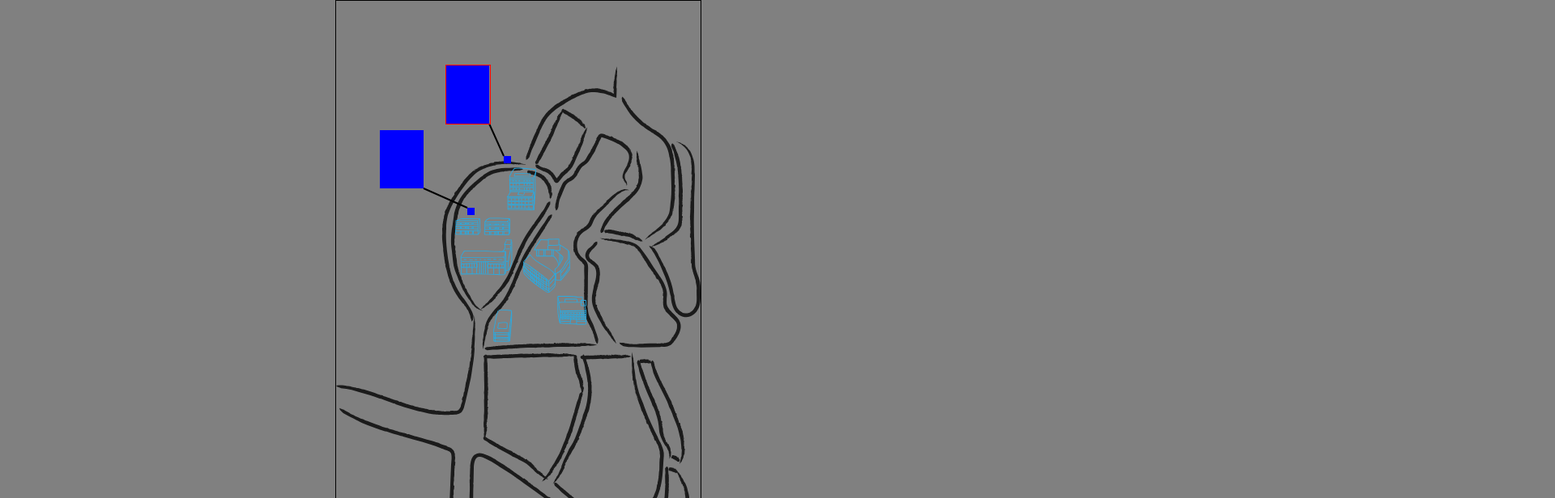
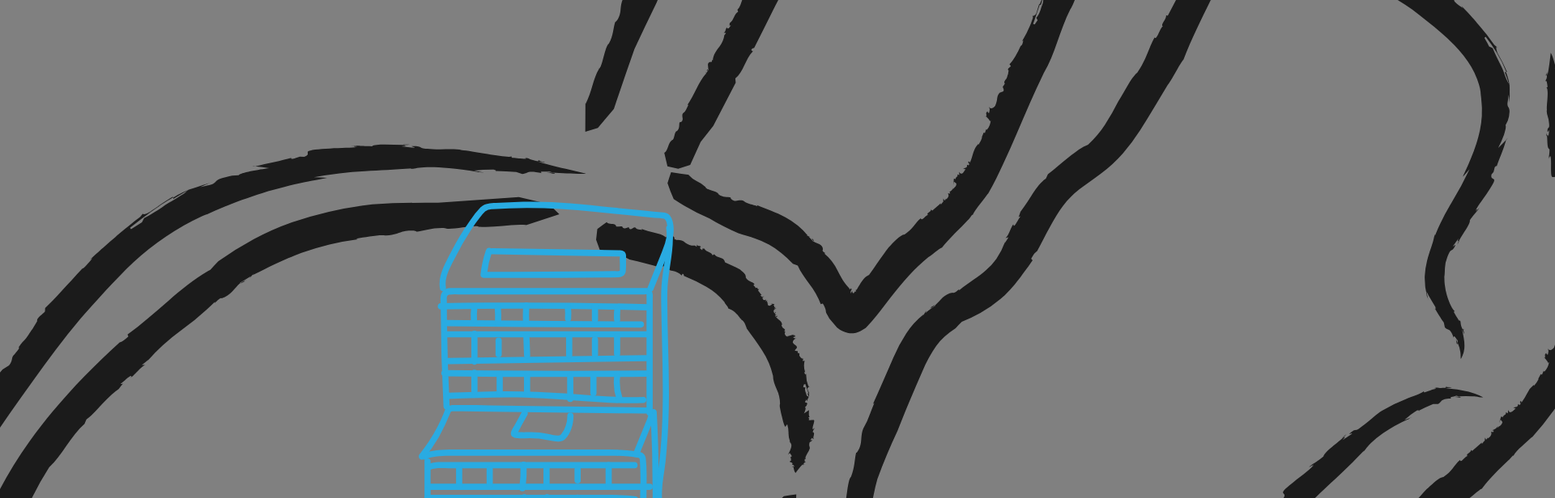
Before and after one commit to ujoua/ajouventure, a plain HTML site: page index.html in a window 1280 px wide. Both pictures are taken after a click on the element 578 px from the left and 117 px from the top of the page. Shown: the top 616 px of the page at 81% size, 1920 px wide, since content can reach past the window. Drawn offline with Linux system fonts and the light colour scheme.

Commit message:
Implement zooming into the building by clicking on the marker

```diff
--- a/index.html
+++ b/index.html
@@ -21,6 +21,8 @@
             background-repeat: no-repeat;
             background-position: center;
             background-size: contain;
+
+            transition: transform 1s;
         }
 
         .marker {
@@ -71,10 +73,14 @@
     paldal.style.top = `${originy + canvas.height / 100 * 10}px`;
     paldal.style.width = `${canvas.width / 100 * 12}px`;
     paldal.style.height = `${canvas.height / 100 * ratio * 16}px`;
+
     paldal.addEventListener("click", () => {
-        console.log("click");
-        alert("click");
-    })
+        canvas.width = document.getElementById("canvas").clientWidth;
+        canvas.height = document.getElementById("canvas").clientHeight;
+        paldal.style.visibility = "hidden";
+
+        document.getElementById("canvas").style.transform = `scale(8.7) translate(${canvas.width / 2 - canvas.width * 2 / 100 * 23 - canvas.width * 2 / 100 * 2}px, ${canvas.height / 2 - canvas.height * 2 / 100 * 12 - canvas.height * 2 / 100 * 2}px)`;
+    });
 
     addEventListener("resize", () => {
         canvas.width = document.getElementById("canvas").clientWidth;
@@ -103,10 +109,10 @@
         const originy = 0;
 
         const paldal = document.getElementById("paldal");
-        paldal.style.left = `${originx + canvas.width / 100 * 30}px`;
-        paldal.style.top = `${originy + canvas.height / 100 * 10}px`;
-        paldal.style.width = `${canvas.width / 100 * 12}px`;
-        paldal.style.height = `${canvas.height / 100 * ratio * 16}px`;
+        paldal.style.left = `${originx + canvas.width / 100 * 30} px`;
+        paldal.style.top = `${originy + canvas.height / 100 * 10} px`;
+        paldal.style.width = `${canvas.width / 100 * 12} px`;
+        paldal.style.height = `${canvas.height / 100 * ratio * 16} px`;
     })
 </script>
 
```
